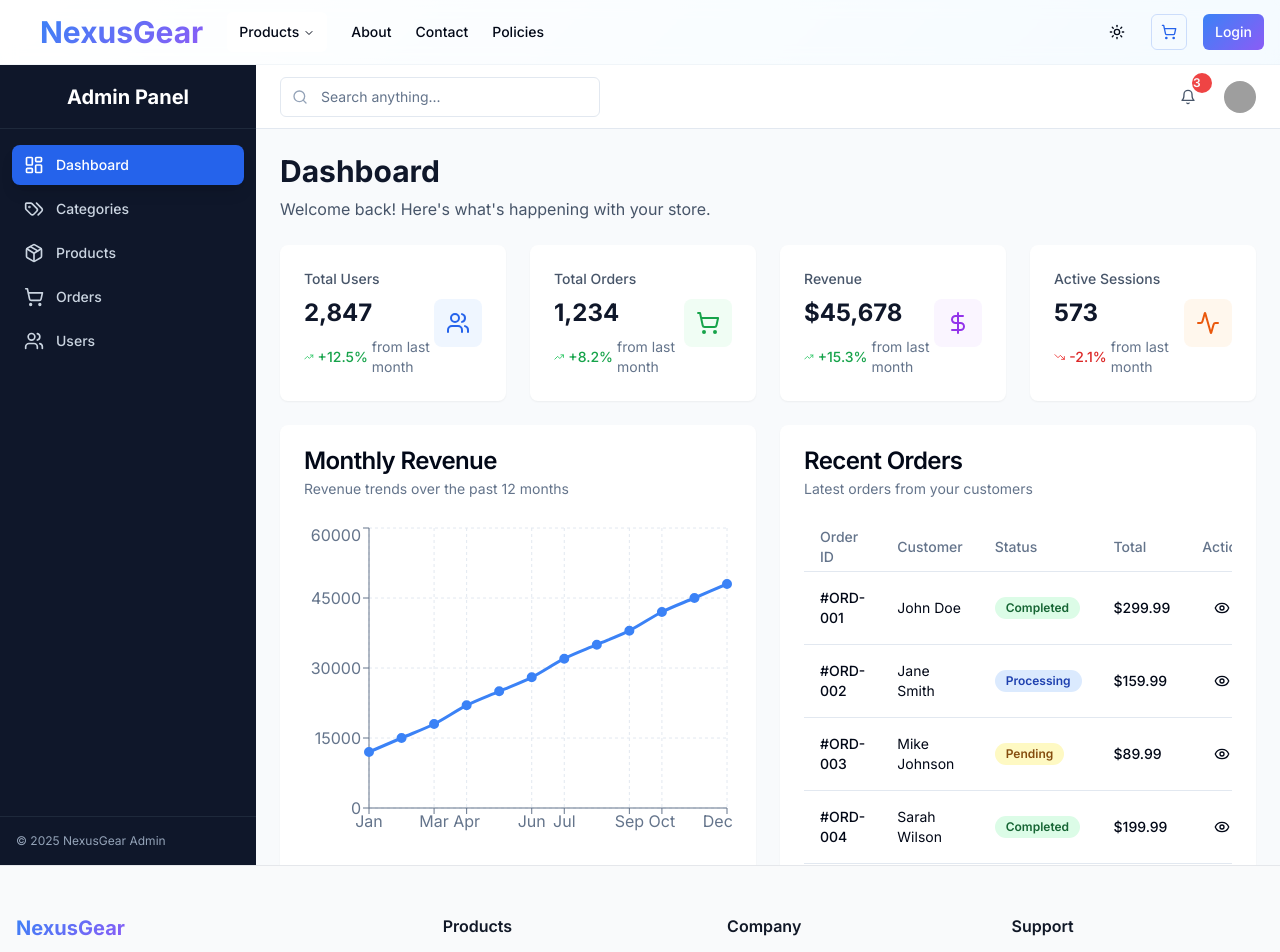
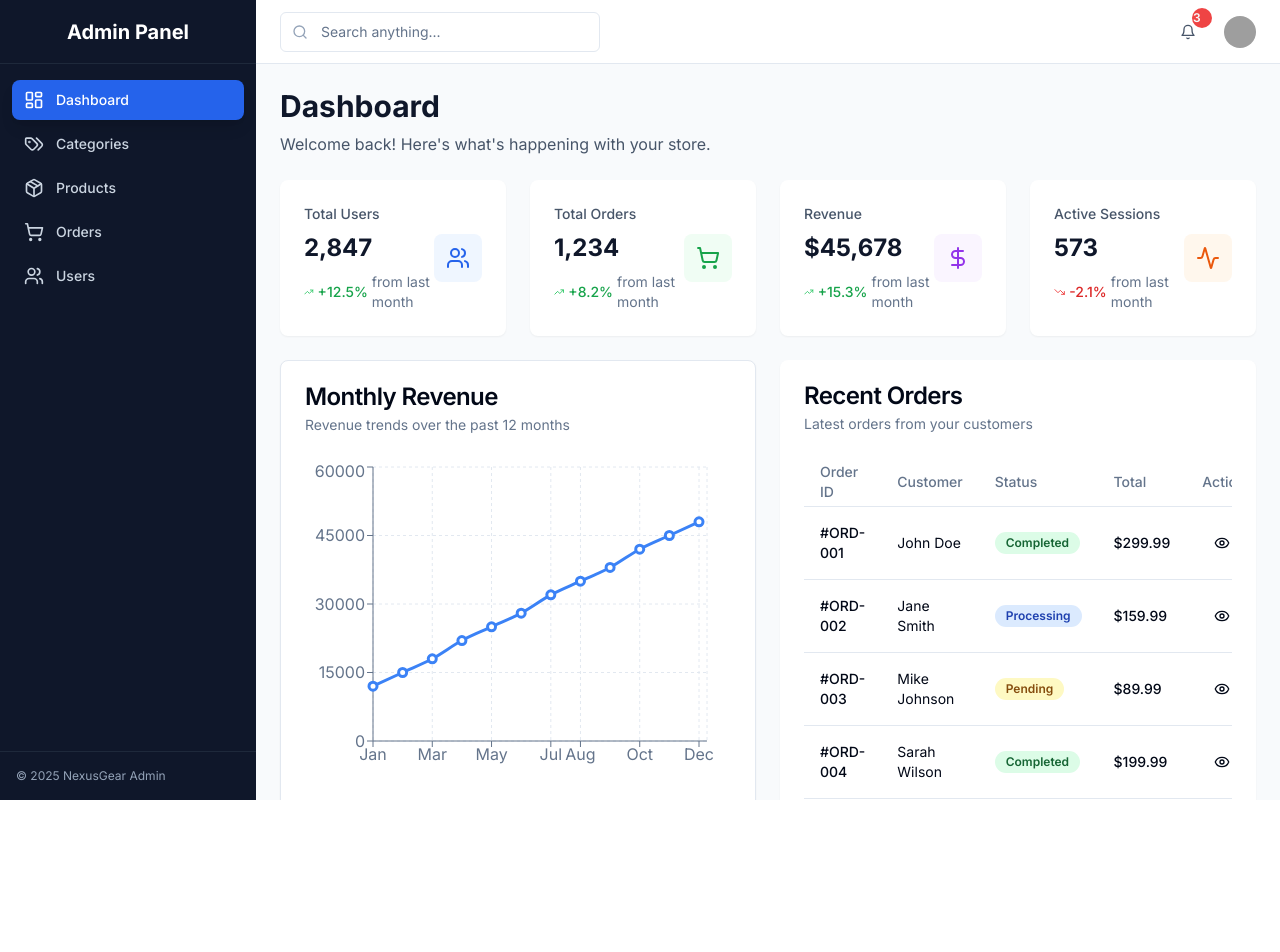
Before and after one commit to rexxissmee/NexusGearEcommerce, a Next.js app: page /admin in a window 1280 px wide. Shown: the top 952 px of the page. After the commit the page ends 800 px from the top, so only its background shows below. Built offline with nearby package versions, Linux system fonts and the light colour scheme; grey boxes are pictures that could not be loaded.

Commit message:
modified:   app/ClientLayout.tsx 	deleted:    app/admin/AdminLayout.tsx 	modified:   app/admin/categories/page.tsx 	modified:   app/admin/page.tsx 	modified:   package.json 	modified:   pnpm-lock.yaml
Changes not staged for commit:
	modified:   app/admin/page.tsx

```diff
--- a/app/ClientLayout.tsx
+++ b/app/ClientLayout.tsx
@@ -63,10 +63,9 @@ function BackToTopButton() {
 const inter = Inter({ subsets: ["latin"] })
 
 export default function ClientLayout({
-  children,
-}: Readonly<{
-  children: React.ReactNode
-}>) {
+  children }: { children: React.ReactNode }) {
+  const pathname = usePathname()
+  const isAdmin = pathname?.startsWith("/admin")
   return (
     <html lang="en" suppressHydrationWarning>
       <body className={`${inter.className} min-h-screen flex flex-col`}>
@@ -77,11 +76,11 @@ export default function ClientLayout({
           disableTransitionOnChange={false}
           storageKey="nexusgear-theme"
         >
-          <ScrollToTop />
-          <Navbar />
+          {!isAdmin && <ScrollToTop />}
+          {!isAdmin && <Navbar />}
           {children}
-          <Footer />
-          <BackToTopButton />
+          {!isAdmin && <Footer />}
+          {!isAdmin && <BackToTopButton />}
           <Toaster />
         </ThemeProvider>
       </body>
--- a/app/admin/categories/page.tsx
+++ b/app/admin/categories/page.tsx
@@ -155,23 +155,6 @@ export default function CategoriesPage() {
         </Dialog>
       </div>
 
-      {/* Search and Filters */}
-      <Card className="border-0 shadow-sm">
-        <CardContent className="p-6">
-          <div className="flex items-center gap-4">
-            <div className="relative flex-1">
-              <Search className="absolute left-3 top-1/2 h-4 w-4 -translate-y-1/2 text-slate-400" />
-              <Input
-                placeholder="Search categories..."
-                value={searchTerm}
-                onChange={(e) => setSearchTerm(e.target.value)}
-                className="pl-10"
-              />
-            </div>
-          </div>
-        </CardContent>
-      </Card>
-
       {/* Categories Table */}
       <Card className="border-0 shadow-sm">
         <CardHeader>
--- a/app/admin/page.tsx
+++ b/app/admin/page.tsx
@@ -166,17 +166,23 @@ export default function AdminDashboard() {
       {/* Charts and Tables */}
       <div className="grid grid-cols-1 lg:grid-cols-2 gap-6">
         {/* Revenue Chart */}
-        <Card className="border-0 shadow-sm">
+        <Card className="min-w-0">
           <CardHeader>
             <CardTitle>Monthly Revenue</CardTitle>
             <CardDescription>Revenue trends over the past 12 months</CardDescription>
           </CardHeader>
-          <CardContent>
-            <div className="h-80">
+          <CardContent className="min-w-0">
+            <div className="h-80 min-w-0">
               <ResponsiveContainer width="100%" height="100%">
-                <LineChart data={chartData}>
+                <LineChart data={chartData} margin={{ top: 8, right: 24, left: 8, bottom: 8 }}>
                   <CartesianGrid strokeDasharray="3 3" stroke="#e2e8f0" />
-                  <XAxis dataKey="month" stroke="#64748b" />
+                  <XAxis
+                    dataKey="month"
+                    stroke="#64748b"
+                    interval="preserveStartEnd"  // giữ tick đầu/cuối
+                    padding={{ right: 8 }}        // chừa khoảng bên phải
+                  // tickMargin={8}             // mở nếu chữ tick bị dính
+                  />
                   <YAxis stroke="#64748b" />
                   <Tooltip
                     contentStyle={{
@@ -191,8 +197,8 @@ export default function AdminDashboard() {
                     dataKey="revenue"
                     stroke="#3b82f6"
                     strokeWidth={3}
-                    dot={{ fill: '#3b82f6', strokeWidth: 2, r: 4 }}
-                    activeDot={{ r: 6, stroke: '#3b82f6', strokeWidth: 2 }}
+                    dot={{ r: 4 }}
+                    activeDot={{ r: 6 }}
                   />
                 </LineChart>
               </ResponsiveContainer>
--- a/package.json
+++ b/package.json
@@ -38,6 +38,7 @@
     "@radix-ui/react-toggle-group": "1.1.1",
     "@radix-ui/react-tooltip": "1.1.6",
     "autoprefixer": "^10.4.20",
+    "axios": "^1.11.0",
     "class-variance-authority": "^0.7.1",
     "clsx": "^2.1.1",
     "cmdk": "1.0.4",
```
Also changed, not shown: app/admin/AdminLayout.tsx (deleted), 1 other file (tests, documents, lock files or other folders).
